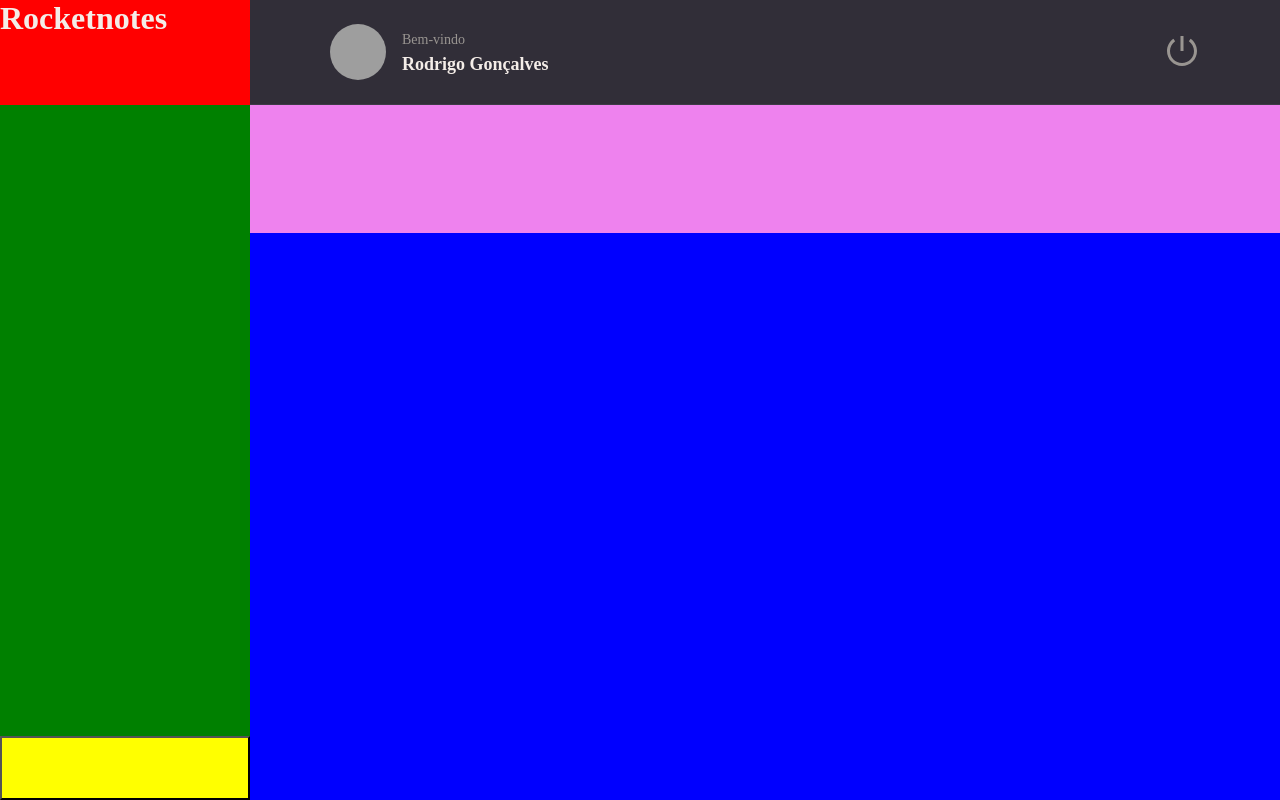
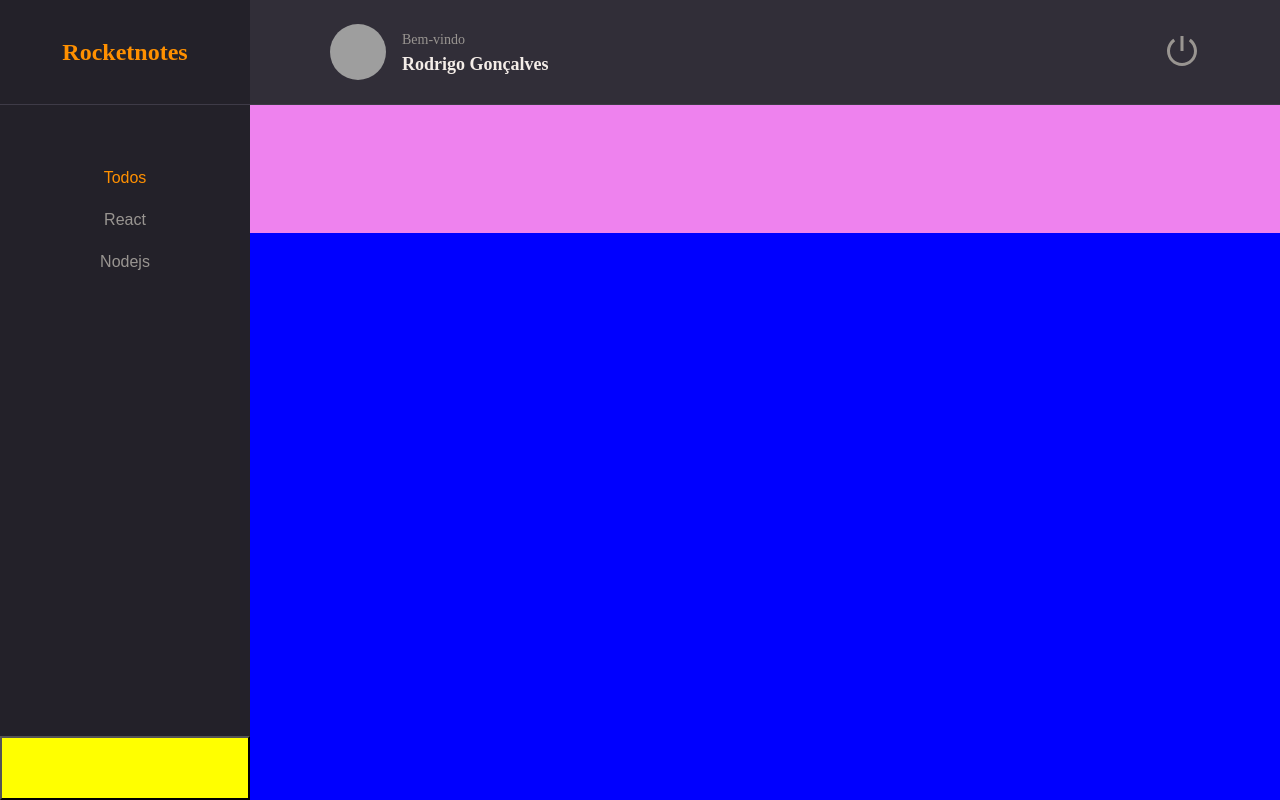
Before and after one commit to rodrigoaugusto99/complete_notes_app_pt2_react, a React (Vite) app: page / in a window 1280 px wide. Built offline with nearby package versions, Linux system fonts and the light colour scheme; grey boxes are pictures that could not be loaded.

Commit message:
menu de filtros

```diff
--- a/src/components/ButtonText/index.jsx
+++ b/src/components/ButtonText/index.jsx
@@ -1,9 +1,10 @@
 import { Container } from './styles'
 
-export function ButtonText({ title, ...rest }) {
+export function ButtonText({ title, isActive = false, ...rest }) {
   return (
     <Container
       type="button"
+      isActive={isActive}
       {...rest}
     >
       {title}
--- a/src/components/ButtonText/styles.js
+++ b/src/components/ButtonText/styles.js
@@ -2,7 +2,7 @@ import styled from 'styled-components'
 
 export const Container = styled.button`
   background: none;
-  color: ${({ theme }) => theme.COLORS.ORANGE};
+  color: ${({ theme, isActive }) => isActive ? theme.COLORS.ORANGE : theme.COLORS.GRAY_100};
 
   border: none;
   font-size: 16px;
--- a/src/pages/Home/index.jsx
+++ b/src/pages/Home/index.jsx
@@ -1,6 +1,7 @@
 import { Container, Brand, Menu, Search, Content, NewNote } from './styles'
 
 import { Header } from '../../components/Header'
+import { ButtonText } from '../../components/ButtonText'
 
 export function Home() {
   return (
@@ -12,7 +13,9 @@ export function Home() {
       <Header></Header>
 
       <Menu>
-
+        <li><ButtonText title="Todos" isActive /></li>
+        <li><ButtonText title="React" /></li>
+        <li><ButtonText title="Nodejs" /></li>
       </Menu>
 
       <Search>
--- a/src/pages/Home/styles.js
+++ b/src/pages/Home/styles.js
@@ -20,11 +20,30 @@ export const Container = styled.div`
 `
 export const Brand = styled.div`
   grid-area: brand;
-  background-color: red;
+
+ display: flex;
+ justify-content: center;
+ align-items: center;
+
+ border-bottom-width: 1px;
+ border-bottom-style: solid;
+ border-bottom-color: ${({ theme }) => theme.COLORS.BACKGROUND_700};
+ background-color: ${({ theme }) => theme.COLORS.BACKGROUND_900};
+
+ > h1 {
+    font-size: 24px;
+    color: ${({ theme }) => theme.COLORS.ORANGE};
+ }
+
 `
 export const Menu = styled.ul`
   grid-area: menu;
-  background-color: green;
+  background-color: ${({ theme }) => theme.COLORS.BACKGROUND_900};
+  padding-top: 64px;
+  text-align: center;
+  > li {
+    margin-bottom: 24px;
+  }
 `
 export const Search = styled.div`
   grid-area: search;
```
Also changed, not shown: comments.txt.
